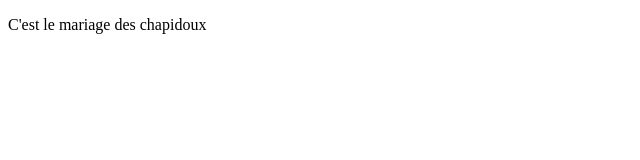
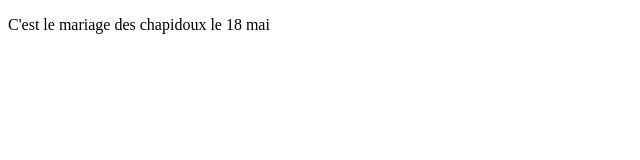
Before and after one commit to thaisrodez/mariage, a plain HTML site: page index.html in a window 1280 px wide. Shown: the full height of the page, 0-640 px from the left. Drawn offline with Linux system fonts and the light colour scheme.

Commit message:
initial commit bis

```diff
--- a/index.html
+++ b/index.html
@@ -14,7 +14,7 @@
     </head>
     <body>
 
-      <p>C'est le mariage des chapidoux</p>
+      <p>C'est le mariage des chapidoux le 18 mai</p>
 
       <script src="" async defer></script>
     </body>
```
